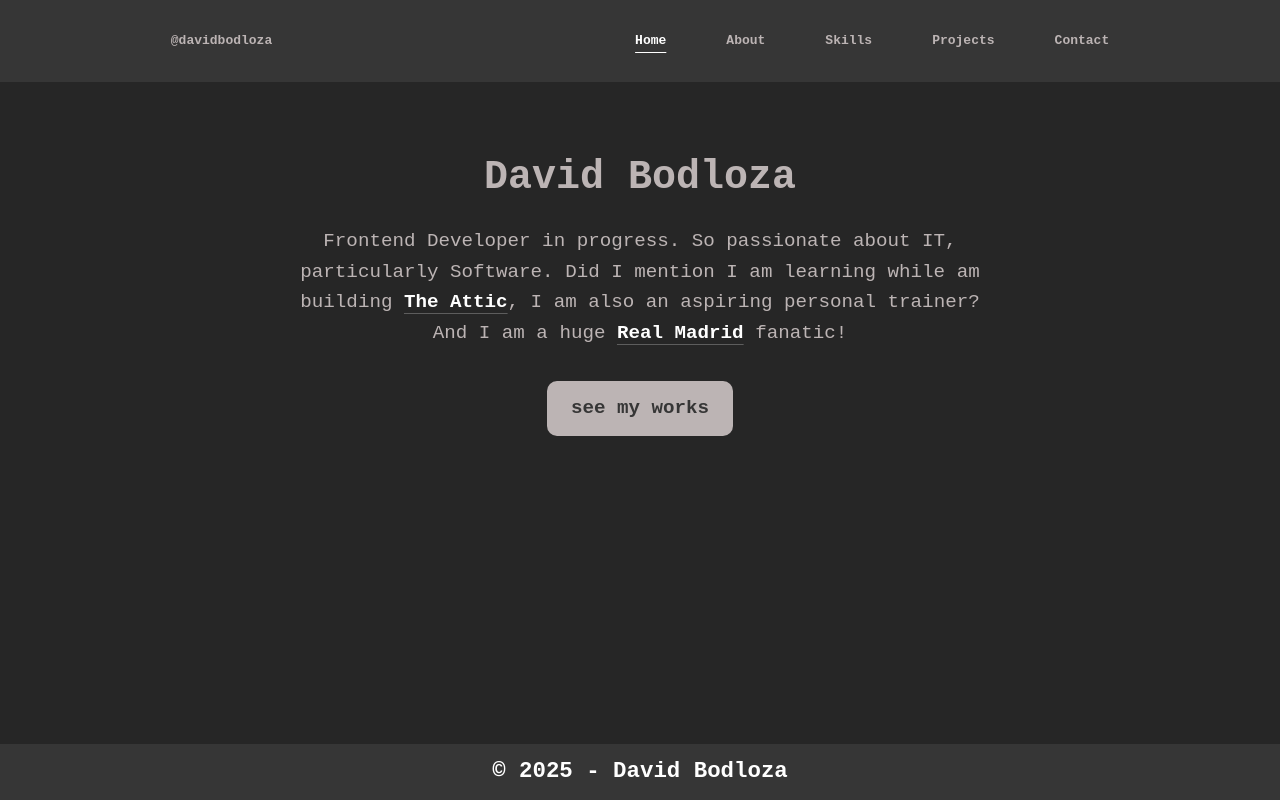
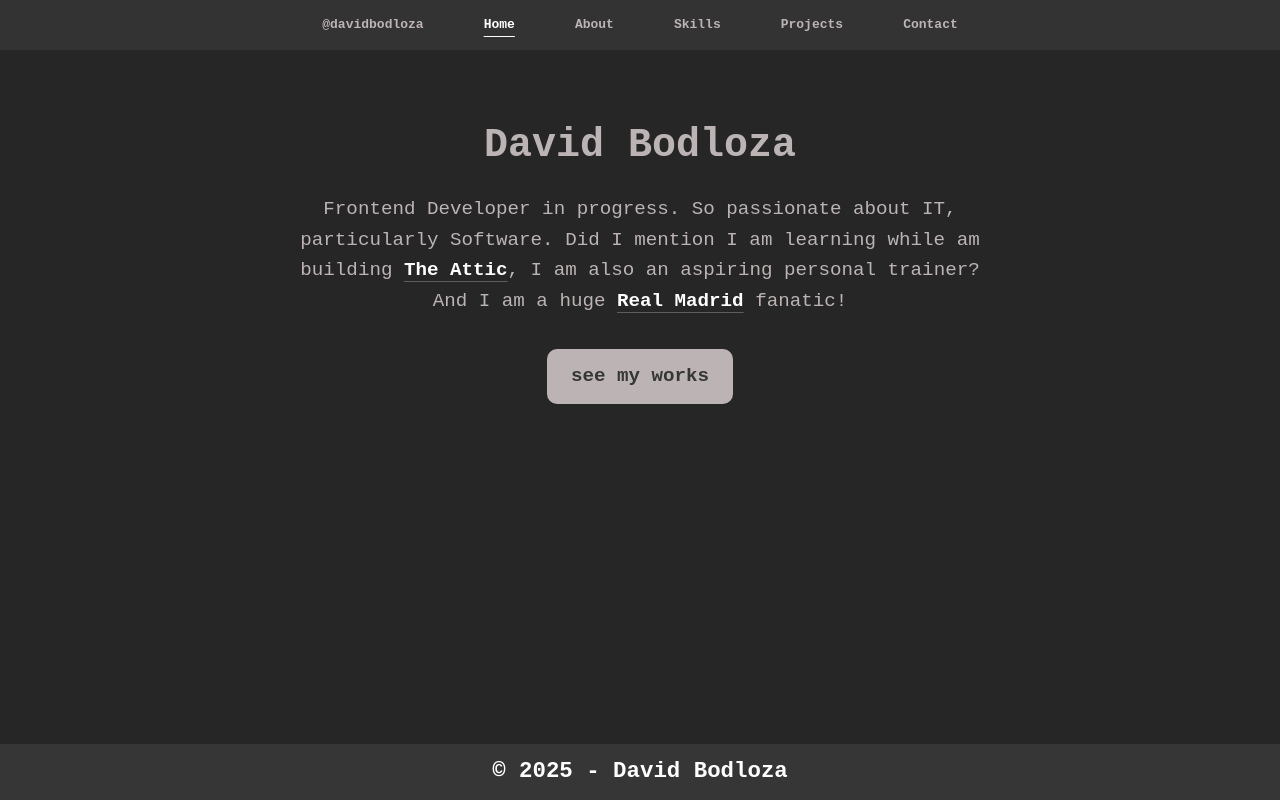
Before and after one commit to David-Bodloza/my-portfolio, a plain HTML site: page index.html in a window 1280 px wide. Drawn offline with Linux system fonts and the light colour scheme.

Commit message:
Update header
make header have same height as footer

```diff
--- a/assets/css/main.css
+++ b/assets/css/main.css
@@ -14,7 +14,12 @@ body {
   padding-bottom: 50px;
 }
 header {
-  background: #363636;
+  background: #333;
+  height: 50px;
+  display: flex;
+  justify-content: center;
+  align-items: center;
+  text-align: center;
   padding: 1rem;
 }
 
```
